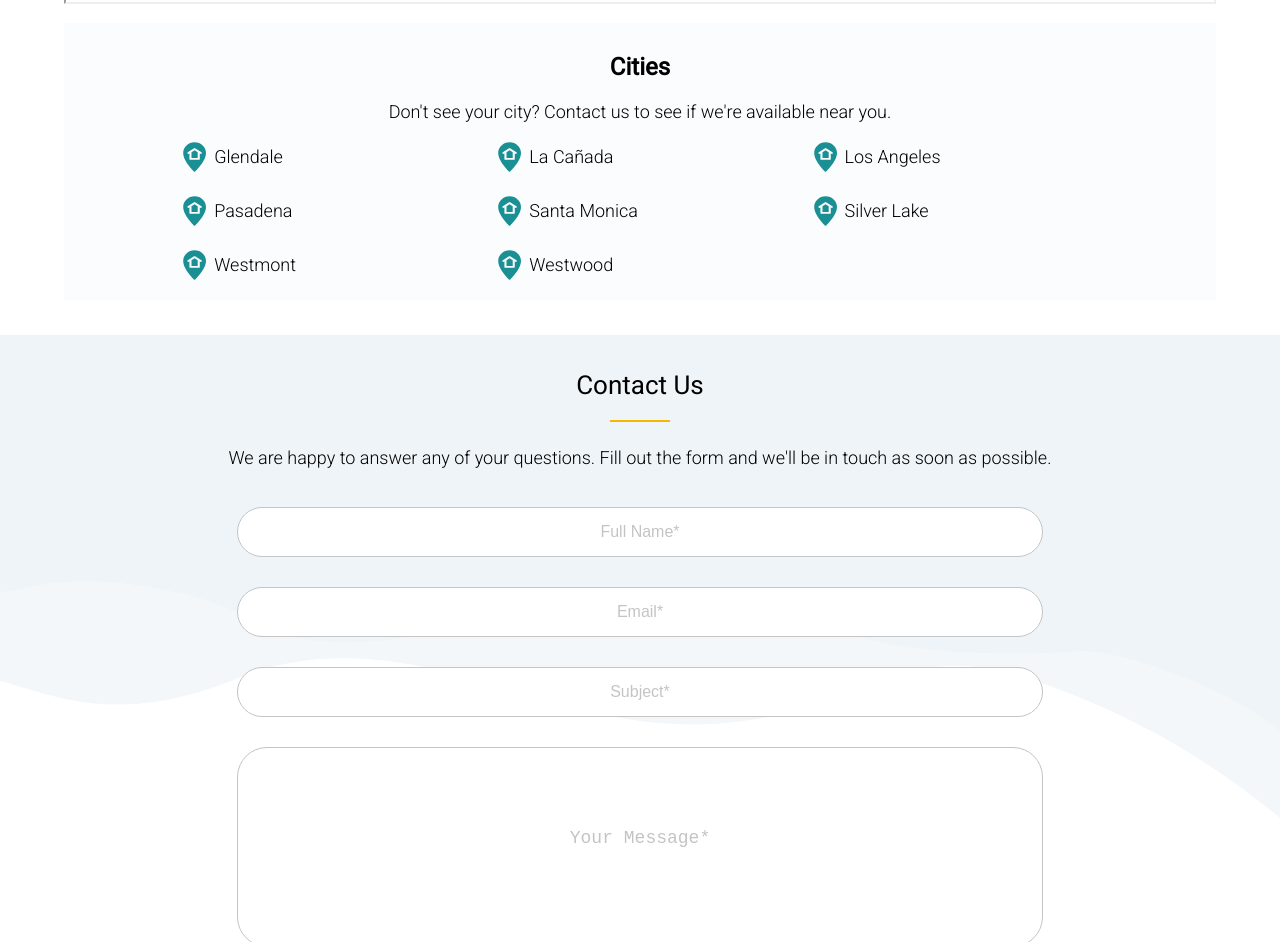
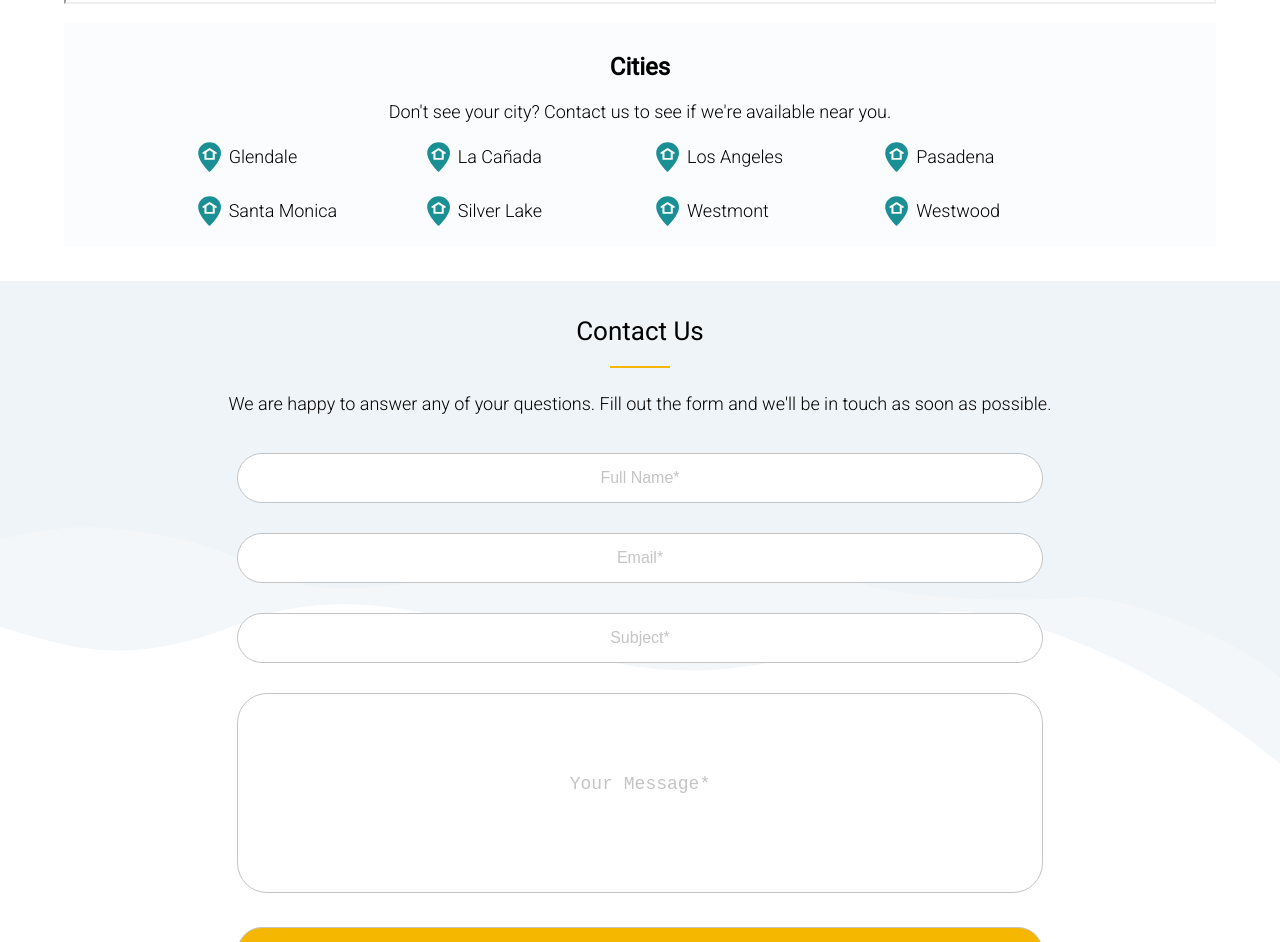
Before and after one commit to edwingl10/casamagda, a plain HTML site: page public/index.html in a window 1280 px wide. Shown: the part 2917-3859 px from the top of the page. Drawn offline with nearby package versions, Linux system fonts and the light colour scheme; some packages are replaced by stand-ins of ours; grey boxes are pictures that could not be loaded.

Commit message:
cities fixed for md screen sizes

```diff
--- a/public/styles/style.css
+++ b/public/styles/style.css
@@ -499,7 +499,6 @@ Cities
 .listings {
   display: flex;
   flex-wrap: wrap;
-
   gap: 1.5rem;
 }
 .listings span {
@@ -789,6 +788,12 @@ Media Queries
     align-items: flex-start;
     column-gap: 2.5rem;
   }
+  .listings {
+    justify-content: center;
+  }
+  .listings span {
+    flex: 0 1 calc(24% - 1rem);
+  }
 }
 
 /* Large screen sizes and up */
```
